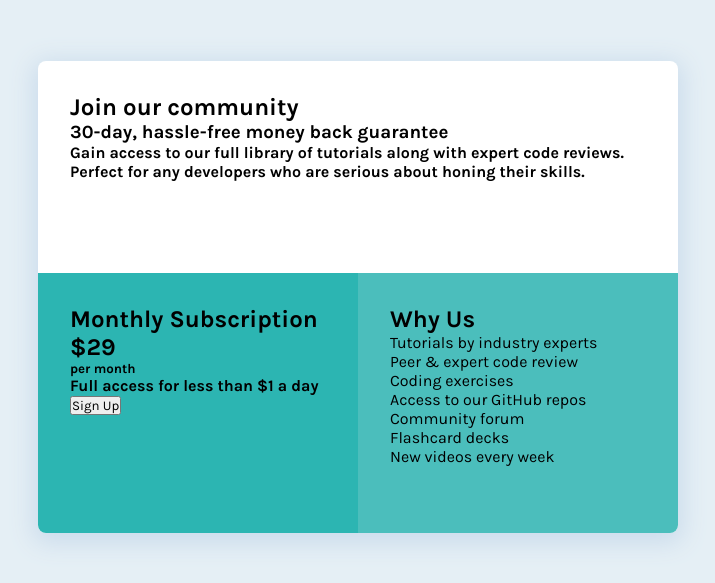
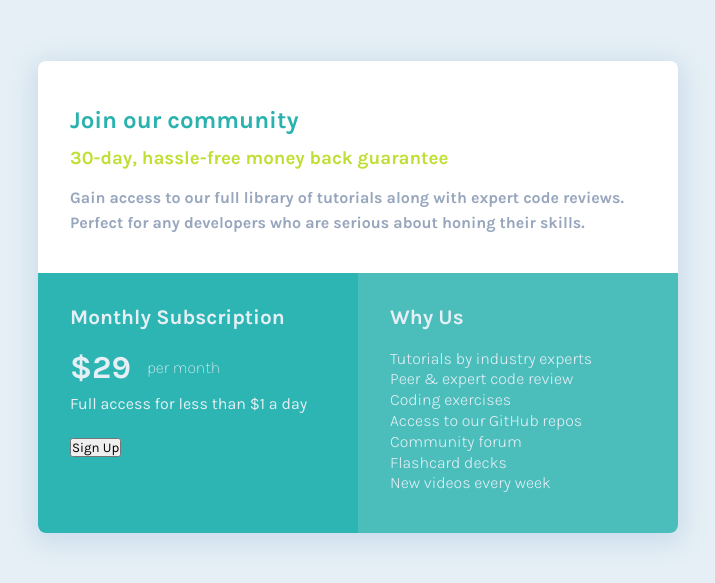
Before and after one commit to edwin-hudson/single-price-grid, a plain HTML site: page index.html in a window 1280 px wide. Shown: the part 103-686 px from the top of the page, without its empty margins (282-997 px from the left). Drawn offline with Linux system fonts and the light colour scheme.

Commit message:
Refactor titles and styles in Single Price Grid component for consistency

```diff
--- a/index.html
+++ b/index.html
@@ -31,7 +31,7 @@
                     <button class="sign-up" type="button">Sign Up</button>
                 </div>
                 <div class="wrapper wrap2">
-                    <h2 class="title-1">Why Us</h2>
+                    <h2 class="title">Why Us</h2>
                     <div class="sub-title">
                         <p class="desc">Tutorials by industry experts</p>
                         <p class="desc">Peer &amp; expert code review</p>
--- a/style.css
+++ b/style.css
@@ -48,15 +48,25 @@ article {
     overflow: hidden;
 }
 
-.section {
-    /* padding: 2rem; */
-
-}
-
 .section.card1{
     display: flex;
     height: 45%;
     padding: 2rem;
+}
+
+.section.card1 .title {
+    color: var(--Cyan);
+    padding: 0.8rem 0;
+}
+
+.section.card1 .sub-title {
+    color: var(--Bright-Yellow);
+    padding-bottom: 1rem;
+}
+
+.section.card1 .desc {
+    color: var(--Grayish-Blue);
+    line-height: 1.6rem;
 }
 
 .section.card2 {
@@ -73,8 +83,54 @@ article {
     padding: 2rem;
 }
 
+.wrap1 .title {
+    font-size: 1.3rem;
+    font-weight: 700;
+    color: var(--Light-Gray);
+    padding-bottom: 1.2rem;
+}
+
+.pricing {
+    display: flex;
+    flex-direction: row;
+    align-items: center;
+    gap: 1rem;
+    padding-bottom: 0.5rem;
+}
+
+.pricing .fee {
+    font-size: 2rem;
+    color: var(--Light-Gray);
+}
+
+.pricing .status {
+    font-size: 1rem;
+    font-weight: 200;
+    color: var(--Light-Gray);
+}
+
+.wrapper.wrap1 .access {
+    font-size: 1rem;
+    font-weight: 400;
+    color: var(--Light-Gray);
+    padding-bottom: 1.5rem;
+}
+
 .wrapper.wrap2 {
     background: var(--Cyan3);
     width: 50%;
     padding: 2rem;
 }
+
+.wrap2 .title {
+    font-size: 1.3rem;
+    padding-bottom: 1.2rem;
+    color: var(--Light-Gray)
+}
+
+.section.card2 .sub-title {
+    font-size: 1rem;
+    font-weight: 300;
+    line-height: 1.3rem;
+    color: var(--Light-Gray);
+}
```
